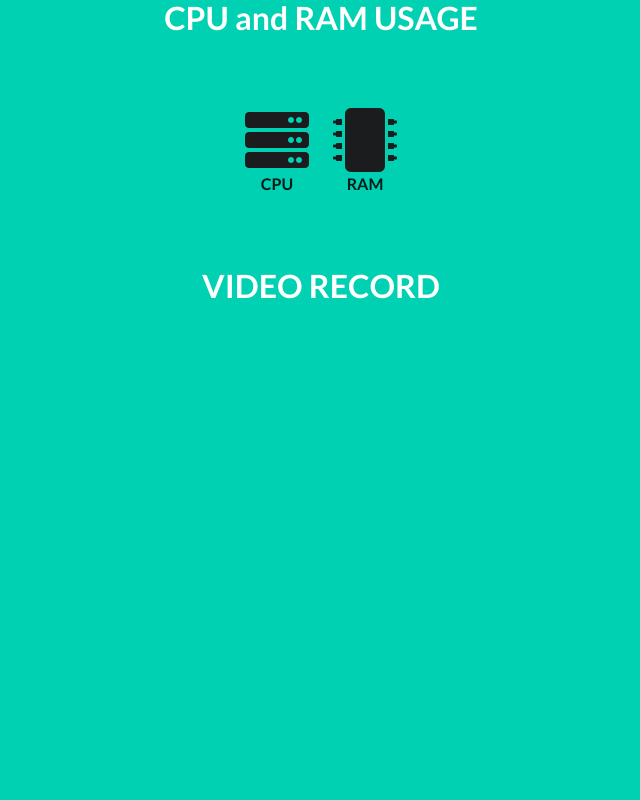
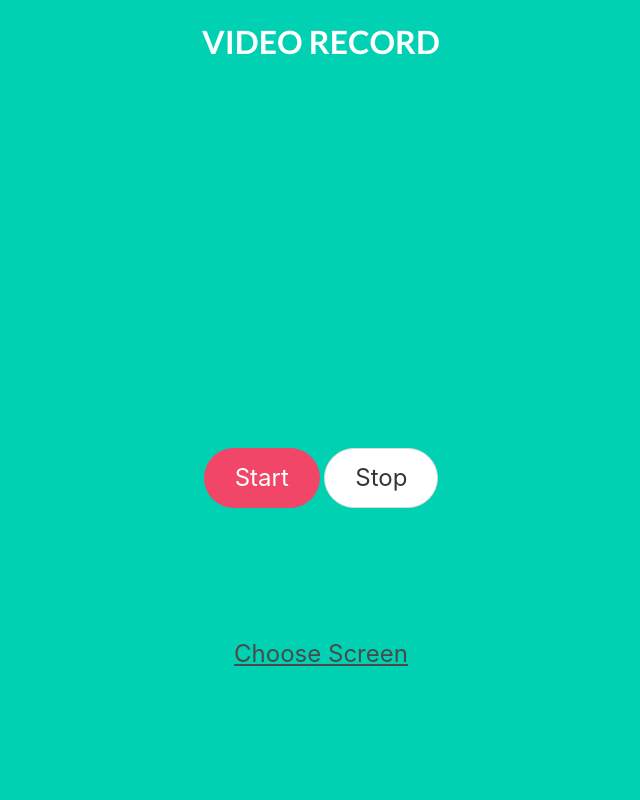
Before and after one commit to tranphuchainam/Screenrecord, an Electron app: page index.html in a window 1600 px wide. Shown: the whole page, without its empty margins (479-1119 px from the left). Drawn offline with nearby package versions, Linux system fonts and the light colour scheme.

Commit message:
Remove CPU & RAM info Optimize layout

```diff
--- a/index.html
+++ b/index.html
@@ -26,64 +26,16 @@
 </head>
 
 <body class="hero is-primary">
-  <div class="container is-centered">
-    <h1 class="title"> CPU  and RAM USAGE </h1>
-  </div>
 
  <br>
-  <br>
-  <br>
-
-  <div class="container is-centered">
-    <div class="columns">
-      <div class="column is-danger">
-        <div class="ui statistics">
-          <div class="statistic">
-            <div class="value">
-              <i class="server icon"></i>
-              <span id = "cpu"></span>
-            </div>
-            <div class="label">
-              CPU
-            </div>
-          </div>
-        </div>
-      </div>
-
-      <div class="column is-danger">
-        <div class="ui statistics">
-          <div class="statistic">
-            <div class="value">
-              <i class="microchip icon"></i>
-              <span id = "ram"></span>
-            </div>
-            <div class="label">
-              Ram
-            </div>
-          </div>
-        </div>
-      </div>
-    </div>
-  </div>
-
-  <br>
-  <br>
-  <br>
-
     <div class="container is-centered">
       <h2 class="title"> VIDEO RECORD </h2>
     </div>
 
-  <br>
-  <br>
-  <br>
 
-
+  <div class="container">
     <video style="width: 100%; height:auto"></video>
-
-  <br>
-  <br>
-  <br>
+  </div>
 
 
   <div class="container is-centered">
@@ -91,16 +43,12 @@
     <button class="button is-large is-rounded is-waring" id="stop">Stop</butoon>
   </div>
 
-  <br>
-  <br>
-  <br>
-
 
   <div class="container is-centered">
     <button class="button is-large is-rounded is-text" id="select">Choose Screen</butoon>
   </div>
   <div id="demo" class="title">
-  </div>
+
     <script defer src="renderer.js"></script>
 </body>
 
```
Also changed, not shown: package.json (line endings or trailing spaces), 1 other file. Lines whose indentation alone changed are shown as unchanged.
